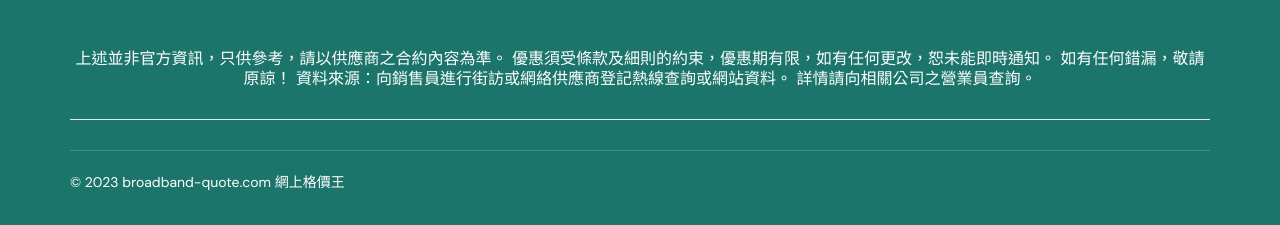
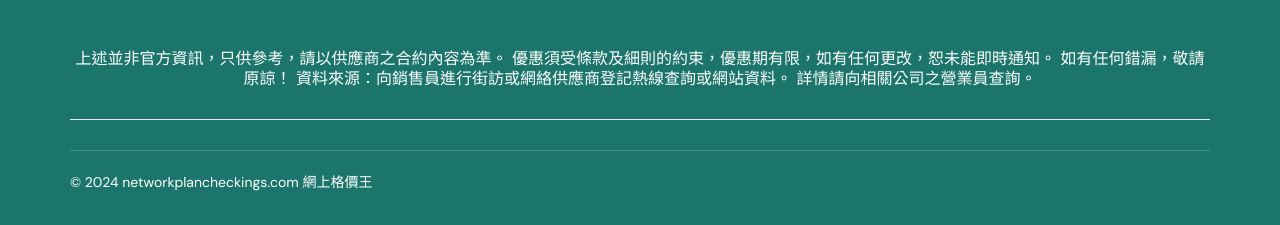
Before and after one commit to Jackson0419/network-check, a PHP site: page / in a window 1280 px wide. Shown: the part 4601-4826 px from the top of the page. Run offline with PHP 8.4, Linux system fonts and the light colour scheme; some libraries are stand-ins or nearby versions.

Commit message:
Update index.php

```diff
--- a/index.php
+++ b/index.php
@@ -922,7 +922,7 @@ src="https://www.facebook.com/tr?id=1150762578924438&ev=PageView&noscript=1" />
 			<div class="elementor-widget-wrap elementor-element-populated">
 								<div class="elementor-element elementor-element-34f2959 elementor-widget elementor-widget-text-editor" data-id="34f2959" data-element_type="widget" data-widget_type="text-editor.default">
 				<div class="elementor-widget-container">
-							<p>© 2023 broadband-quote.com 網上格價王&nbsp;</p>						</div>
+							<p>© 2024 networkplancheckings.com 網上格價王&nbsp;</p>						</div>
 				</div>
 					</div>
 		</div>
```
